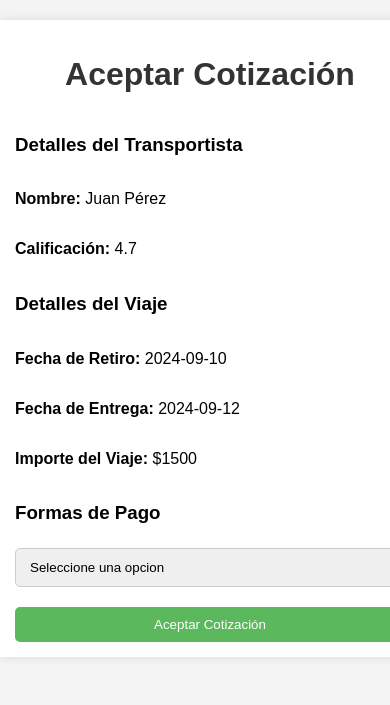
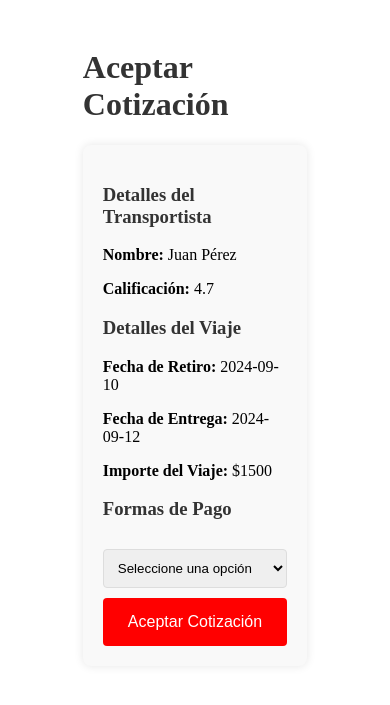
Before and after one commit to Gonza5030/Repositorio_ICS_G3, a Flask app: page / in a window 390 px wide; the page is wider, and only the part inside the window is pictured. Shown: the top 705 px of that part. Run offline with Flask 3, Linux system fonts and the light colour scheme.

Commit message:
habilitar/Deshabilitar botón y responsive

```diff
--- a/TrabajosPracticos/TrabajosPracticosEvaluables/TP_6/TP 6/main.py
+++ b/TrabajosPracticos/TrabajosPracticosEvaluables/TP_6/TP 6/main.py
@@ -1,4 +1,3 @@
-# main.py
 from flask import Flask, render_template, request, redirect, url_for
 from models.transportista import Transportista
 from models.cotizacion import Cotizacion
@@ -20,10 +19,10 @@ def index():
                             fecha_entrega=cotizacion.fecha_entrega,
                             importe=cotizacion.importe)
 
-
 @app.route('/procesar_pago', methods=['POST'])
 def procesar_pago_view():
     forma_pago = request.form.get('forma_pago')
+    fecha_vto = request.form.get('fecha_vto')
 
     if forma_pago == 'tarjeta':
         numero_tarjeta = request.form.get('numero_tarjeta')
@@ -32,17 +31,18 @@ def procesar_pago_view():
         tipo_documento = request.form.get('tipo_documento')
         numero_documento = request.form.get('numero_documento')
 
-        if validar_tarjeta(numero_tarjeta, pin, nombre_completo, tipo_documento, numero_documento):
-            pago_exitoso, mensaje = procesar_pago("tarjeta", cotizacion.importe)
-            if pago_exitoso:
-                cotizacion.estado = "Confirmado"
-                enviar_notificacion_push(cotizacion.transportista, forma_pago)
-                enviar_email_confirmacion(cotizacion.transportista, forma_pago)
-                return f"Pago procesado correctamente. Nro. de pago: {mensaje}"
-            else:
-                return f"Pago rechazado: {mensaje}"  # Devuelve el mensaje de saldo insuficiente
+        es_valido, mensaje = validar_tarjeta(numero_tarjeta, pin, nombre_completo, tipo_documento, numero_documento, fecha_vto)
+        if not es_valido:
+            return mensaje  # Devuelve el mensaje de error de validación
+
+        pago_exitoso, mensaje = procesar_pago("tarjeta", cotizacion.importe)
+        if pago_exitoso:
+            cotizacion.estado = "Confirmado"
+            enviar_notificacion_push(cotizacion.transportista, forma_pago)
+            enviar_email_confirmacion(cotizacion.transportista, forma_pago)
+            return f"Pago procesado correctamente. Nro. de pago: {mensaje}"
         else:
-            return "Datos de tarjeta inválidos."
+            return f"Pago rechazado: {mensaje}"  # Devuelve el mensaje de saldo insuficiente
     else:
         cotizacion.estado = "Confirmado"
         enviar_notificacion_push(cotizacion.transportista, forma_pago)
--- a/TrabajosPracticos/TrabajosPracticosEvaluables/TP_6/TP 6/static/css/styles.css
+++ b/TrabajosPracticos/TrabajosPracticosEvaluables/TP_6/TP 6/static/css/styles.css
@@ -1,71 +1,74 @@
-/* static/css/styles.css */
-body {
-    font-family: Arial, sans-serif;
-    background-color: #f4f4f4;
-    margin: 0;
-    padding: 0;
+/* styles.css */
+
+/* Estilos generales para el contenedor */
+.container {
+    width: 60%;
+    height: 80%;
+    margin: 0 auto;
+    padding: 20px;
 }
 
-.container {
-    width: 90%;
-    max-width: 800px;
-    margin: 20px auto;
-    background: #fff;
+/* Estilo para los encabezados */
+h1, h3 {
+    color: #333;
+}
+
+/* Estilo para el formulario */
+form {
+    background-color: #f9f9f9;
     padding: 20px;
+    border-radius: 8px;
     box-shadow: 0 0 10px rgba(0, 0, 0, 0.1);
 }
 
-h1 {
-    text-align: center;
-    color: #333;
+/* Estilo para los campos de entrada */
+input[type="text"],
+input[type="password"],
+select {
+    width: 100%;
+    padding: 10px;
+    margin: 10px 0;
+    border: 1px solid #ddd;
+    border-radius: 4px;
 }
 
-form {
-    display: flex;
-    flex-direction: column;
+/* Estilo para el botón de aceptar cotización */
+#btn_aceptar {
+    width: 100%;
+    padding: 15px;
+    border: none;
+    border-radius: 4px;
+    color: white;
+    font-size: 16px;
+    cursor: not-allowed;
 }
 
-label {
-    font-weight: bold;
-    margin-top: 10px;
-}
-
-input[type="text"], input[type="password"], select {
-    padding: 10px;
-    margin-top: 5px;
-    border: 1px solid #ccc;
-    border-radius: 5px;
-}
-
-input[type="submit"] {
-    margin-top: 20px;
-    padding: 15px;
-    background-color: #5cb85c;
-    color: white;
-    border: none;
-    border-radius: 5px;
+/* Estado habilitado del botón */
+#btn_aceptar.enabled {
+    background-color: green; /* Color cuando está habilitado y válido */
     cursor: pointer;
 }
 
-input[type="submit"]:hover {
-    background-color: #4cae4c;
+/* Estado deshabilitado del botón */
+#btn_aceptar.disabled {
+    background-color: red; /* Color cuando está deshabilitado y no válido */
+    cursor: not-allowed;
 }
 
-.mensaje {
-    text-align: center;
-    margin-top: 20px;
-    padding: 15px;
-    display: none;
+/* Estilo para la sección de datos de tarjeta */
+#datos_tarjeta {
+    margin: 20px 0;
 }
 
-/* Responsive design */
-@media (max-width: 768px) {
-    .container {
-        width: 100%;
-        padding: 15px;
-    }
+/* Estilo para las etiquetas */
+label {
+    display: block;
+    margin: 10px 0 5px;
+}
 
-    input[type="submit"] {
-        padding: 10px;
-    }
+/* Estilo para el mensaje de alerta */
+.mensaje {
+    color: #d9534f; /* Color rojo para el mensaje de error */
+    font-size: 16px;
+    margin-top: 20px;
 }
--- a/TrabajosPracticos/TrabajosPracticosEvaluables/TP_6/TP 6/templates/cotizacion.html
+++ b/TrabajosPracticos/TrabajosPracticosEvaluables/TP_6/TP 6/templates/cotizacion.html
@@ -1,4 +1,3 @@
-<!-- templates/cotizacion.html -->
 <!DOCTYPE html>
 <html lang="es">
 <head>
@@ -6,6 +5,21 @@
     <meta name="viewport" content="width=device-width, initial-scale=1.0">
     <title>Aceptar Cotización</title>
     <link rel="stylesheet" href="{{ url_for('static', filename='css/styles.css') }}">
+    <style>
+        /* Cambiar el color del botón según la validez */
+        #btn_aceptar {
+            background-color: gray; /* Color por defecto cuando está deshabilitado */
+            color: white;
+        }
+        #btn_aceptar.enabled {
+            background-color: green; /* Color cuando está habilitado y válido */
+            cursor: pointer;
+        }
+        #btn_aceptar.disabled {
+            background-color: red; /* Color cuando está deshabilitado y no válido */
+            cursor: not-allowed;
+        }
+    </style>
 </head>
 <body>
     <div class="container">
@@ -22,7 +36,7 @@
 
             <h3>Formas de Pago</h3>
             <select name="forma_pago" id="forma_pago" required>
-                <option value="">Seleccione una opcion</option>
+                <option value="">Seleccione una opción</option>
                 <option value="tarjeta">Tarjeta</option>
                 <option value="contado_retiro">Contado al Retirar</option>
                 <option value="contado_entrega">Contado contra Entrega</option>
@@ -47,36 +61,72 @@
                     <option value="LC">LC</option>
                 </select>
 
-
                 <label for="numero_documento">Número de Documento:</label>
                 <input type="text" id="numero_documento" name="numero_documento" placeholder="Número de documento">
 
-                <label for="numero_documento">Tipo de tarjeta: </label>
+                <label for="tipo_tarjeta">Tipo de Tarjeta:</label>
                 <select name="tipo_tarjeta" id="tipo_tarjeta" required>
                     <option value="Crédito">Crédito</option>
                     <option value="Débito">Débito</option>
                 </select>
 
                 <label for="fecha_vencimiento">Fecha de vencimiento:</label>
-                <input type="text" id="numero_documento" name="fecha_vto" placeholder="MM/AA">
+                <input type="text" id="fecha_vencimiento" name="fecha_vencimiento" placeholder="MM/AA">
             </div>
 
-            <input type="submit" value="Aceptar Cotización">
+            <input type="submit" id="btn_aceptar" value="Aceptar Cotización" class="disabled" disabled>
         </form>
         <div id="mensaje" class="mensaje"></div>
     </div>
 
     <script>
-        document.getElementById('forma_pago').addEventListener('change', function() {
+        function validateCardData() {
+            const numeroTarjeta = document.getElementById('numero_tarjeta').value;
+            const pin = document.getElementById('pin').value;
+            const nombreCompleto = document.getElementById('nombre_completo').value;
+            const tipoDocumento = document.getElementById('tipo_documento').value;
+            const numeroDocumento = document.getElementById('numero_documento').value;
+            const fechaVencimiento = document.getElementById('fecha_vencimiento').value;
+
+            const pinValid = /^\d{4}$/.test(pin);
+            const tarjetaValid = /^\d{16}$/.test(numeroTarjeta);
+            const nombreValid = /^[A-Za-z\s]+$/.test(nombreCompleto);
+            const documentoValid = /^\d+$/.test(numeroDocumento);
+            const vencimientoValid = /^\d{2}\/\d{2}$/.test(fechaVencimiento);
+
+            return tarjetaValid && pinValid && nombreValid && documentoValid && vencimientoValid;
+        }
+
+        function toggleFormControls() {
+            const formaPago = document.getElementById('forma_pago').value;
             const datosTarjeta = document.getElementById('datos_tarjeta');
-            if (this.value === 'tarjeta') {
+            const btnAceptar = document.getElementById('btn_aceptar');
+
+            if (formaPago === 'tarjeta') {
                 datosTarjeta.style.display = 'block';
+                const isValid = validateCardData();
+                btnAceptar.disabled = !isValid;
+                btnAceptar.classList.toggle('enabled', isValid);
+                btnAceptar.classList.toggle('disabled', !isValid);
             } else {
                 datosTarjeta.style.display = 'none';
+                btnAceptar.disabled = false; // Habilitar el botón si la forma de pago no es tarjeta
+                btnAceptar.classList.add('enabled');
+                btnAceptar.classList.remove('disabled');
+            }
+        }
+
+        document.getElementById('forma_pago').addEventListener('change', toggleFormControls);
+        document.getElementById('form_pago').addEventListener('input', function() {
+            if (document.getElementById('forma_pago').value === 'tarjeta') {
+                const isValid = validateCardData();
+                const btnAceptar = document.getElementById('btn_aceptar');
+                btnAceptar.disabled = !isValid;
+                btnAceptar.classList.toggle('enabled', isValid);
+                btnAceptar.classList.toggle('disabled', !isValid);
             }
         });
 
-        // Manejar el envío del formulario
         document.getElementById('form_pago').addEventListener('submit', function(event) {
             event.preventDefault();  // Evita la recarga de la página
             const formData = new FormData(this);
@@ -88,11 +138,7 @@
             })
             .then(response => response.text())
             .then(data => {
-                if (data.includes("rechazado") || data.includes("Saldo insuficiente")) {
-                    alert("Pago rechazado: Saldo insuficiente.");
-                } else {
-                    alert(data);  // Si el pago es exitoso, muestra el mensaje devuelto
-                }
+                alert(data);  // Mostrar el mensaje devuelto por el servidor
             })
             .catch(error => {
                 console.error("Error al procesar el pago:", error);
```
